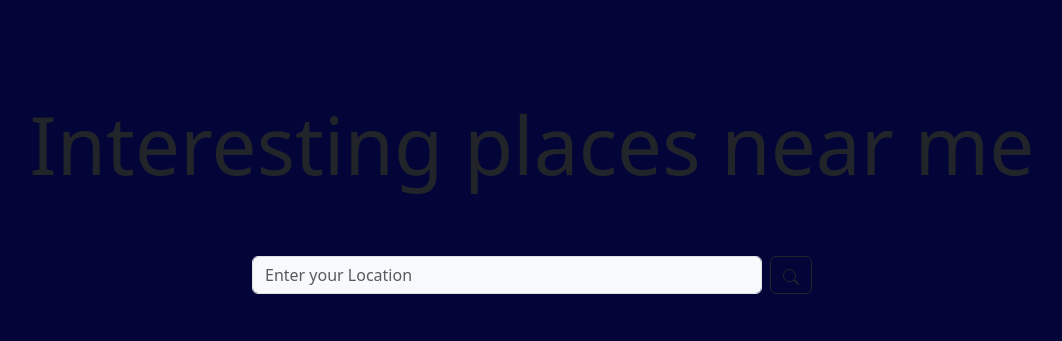
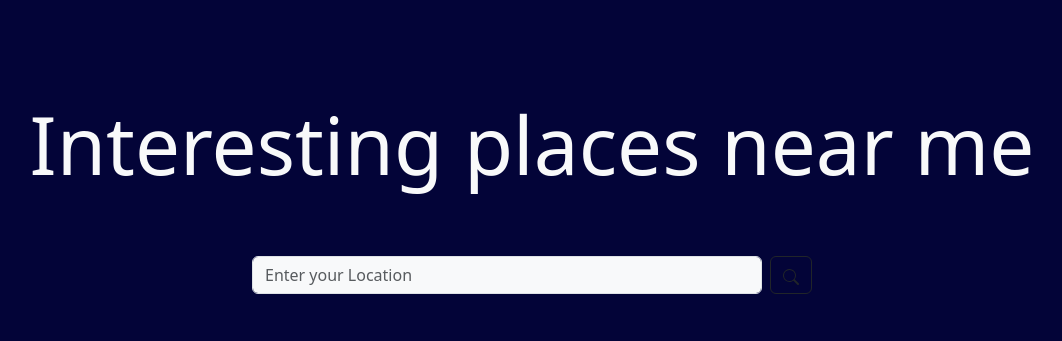
Before and after one commit to rayyan35p/gowheresia, a Flask app: page / in a window 1280 px wide. Shown: the top 341 px of the page, without its empty margins (108-1170 px from the left). Run offline with Flask 3, Linux system fonts and the light colour scheme.

Commit message:
updated text to be white

```diff
--- a/templates/details.html
+++ b/templates/details.html
@@ -18,7 +18,7 @@
         <!-- info card-->
         <div class="col-6">
             <div class="card bg-yellow-green" style="width: 50rem; ">
-                <div class="card-body text-dark">
+                <div class="card-body text-light">
                   <h1 class="card-title h1">{{location.name}}</h1>
                   <h6 class="card-subtitle mb-2 pt-5">{{location.address}}</h6>
                 </div>
--- a/templates/index.html
+++ b/templates/index.html
@@ -5,7 +5,7 @@
 {% endblock %}
 
 {% block body %}
-<h1 class="d-flex justify-content-center text-dark display-1 pt-5 mt-5">Interesting places near me</h1>
+<h1 class="d-flex justify-content-center text-light display-1 pt-5 mt-5">Interesting places near me</h1>
 <div class="container">
     <form class="d-flex pt-3 p-5 mt-5 justify-content-center" action="/results" method="POST" role="search">
         <input class="form-control me-2 bg-light w-50" size="10" type="search" name="query" placeholder="Enter your Location" aria-label="Search">
```
